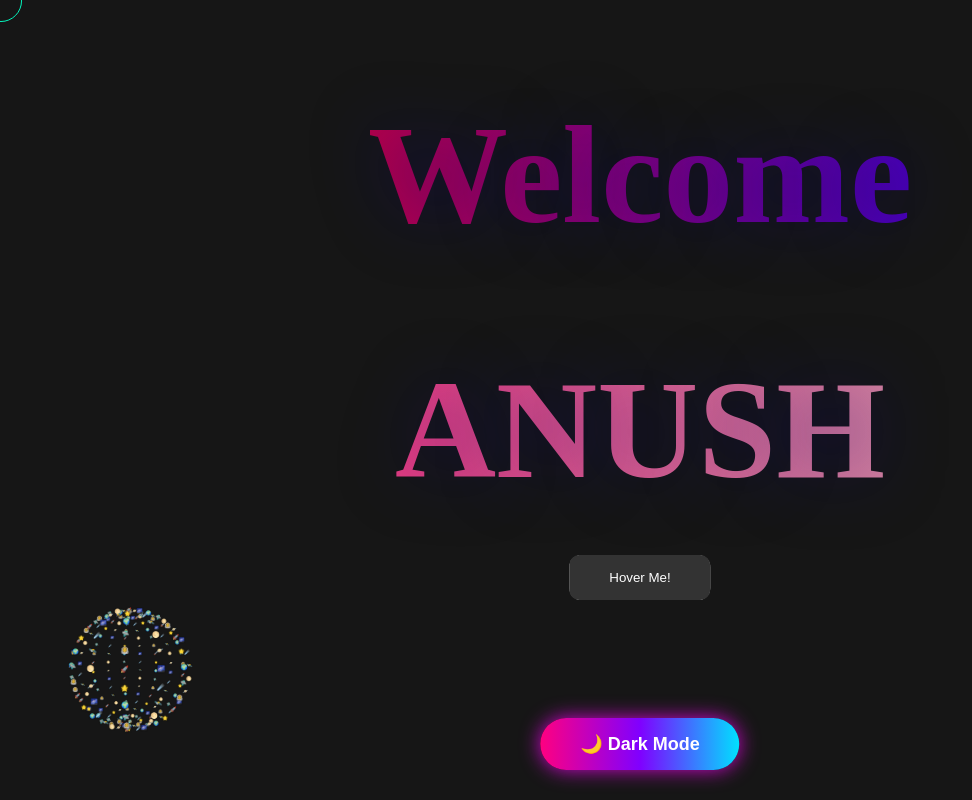
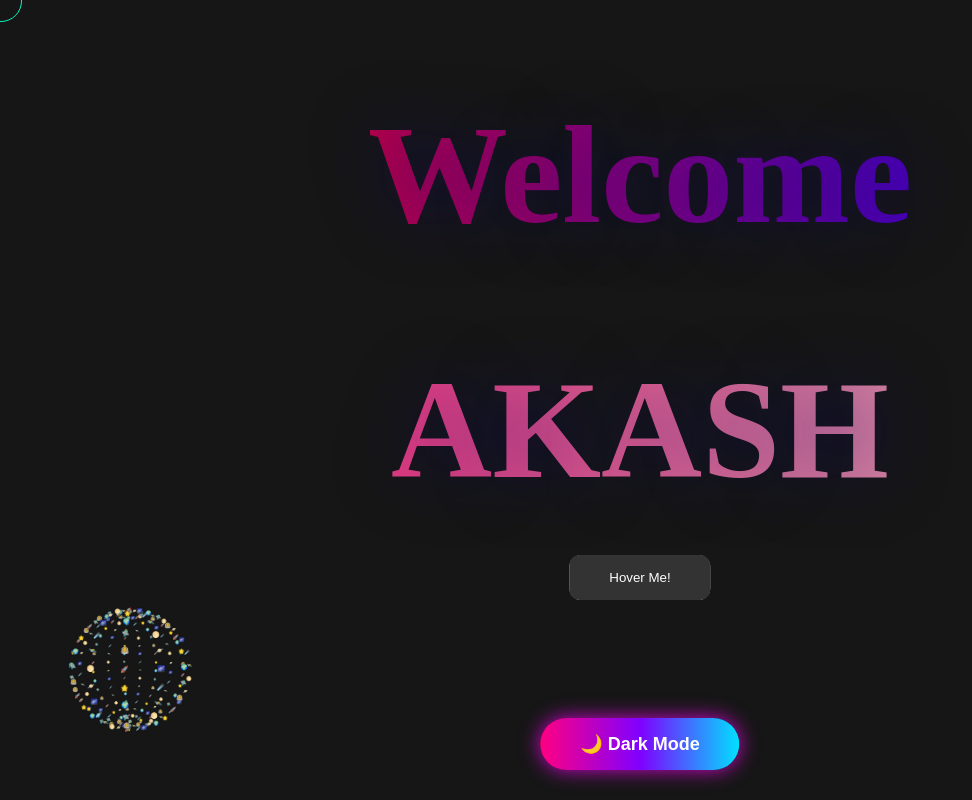
Before and after one commit to Kali-d-Eagle/demo, a website built with Vite: page index.html in a window 1280 px wide. Shown: the whole page, without its empty margins (0-972 px from the left). Built offline with nearby package versions, Linux system fonts and the light colour scheme; animation ran at ten frames a second.

Commit message:
Update index.html

```diff
--- a/index.html
+++ b/index.html
@@ -197,7 +197,7 @@
         <h1>Welcome </h1>
     </div>
     <div class="img_txt">
-        <h1>ANUSH</h1>
+        <h1>AKASH</h1>
     </div>
 
     <!-- Main Button with Glow Effect -->
```
